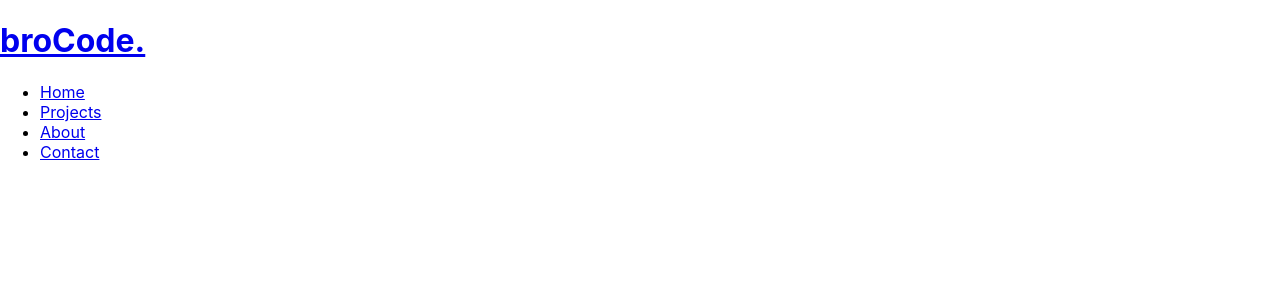
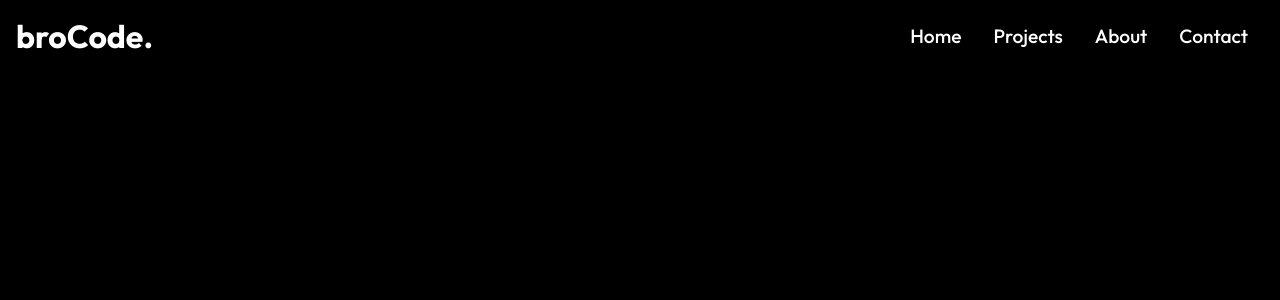
Before and after one commit to BroCodeATeam/BroCode-website, a React (Create React App) app in the folder brocode/: page / in a window 1280 px wide. Shown: the top 300 px of the page. Built offline with nearby package versions, Linux system fonts and the light colour scheme.

Commit message:
Global styles

```diff
--- a/brocode/src/Components/Navbar.css
+++ b/brocode/src/Components/Navbar.css
@@ -0,0 +1,19 @@
+.header {
+  display: flex;
+  justify-content: space-between;
+  align-items: center;
+  padding: 1rem;
+}
+
+.nav-menu {
+  display: flex;
+}
+
+.nav-menu li {
+  padding: 0 1rem;
+}
+
+.nav-menu li a {
+  font-size: 1.2rem;
+  font-weight: 500;
+}
--- a/brocode/src/Components/Navbar.js
+++ b/brocode/src/Components/Navbar.js
@@ -8,7 +8,7 @@
       <Link to='/'>
         <h1>broCode.</h1>
       </Link>
-      <ul>
+      <ul className='nav-menu'>
         <li>
           <Link to='/'>Home</Link>
         </li>
--- a/brocode/src/index.css
+++ b/brocode/src/index.css
@@ -1,13 +1,47 @@
-body {
+@import url("https://fonts.googleapis.com/css2?family=Outfit:wght@100;200;300;400;500;600;700;800;900&display=swap");
+
+* {
+  box-sizing: border-box;
   margin: 0;
-  font-family: -apple-system, BlinkMacSystemFont, 'Segoe UI', 'Roboto', 'Oxygen',
-    'Ubuntu', 'Cantarell', 'Fira Sans', 'Droid Sans', 'Helvetica Neue',
-    sans-serif;
-  -webkit-font-smoothing: antialiased;
-  -moz-osx-font-smoothing: grayscale;
+  padding: 0;
+  font-family: "Outfit", sans-serif;
 }
 
-code {
-  font-family: source-code-pro, Menlo, Monaco, Consolas, 'Courier New',
-    monospace;
+body {
+  background: #000;
 }
+
+h1,
+h4,
+p,
+a {
+  color: #fff;
+  text-decoration: none;
+}
+
+ul {
+  list-style-type: none;
+}
+
+.btn {
+  padding: 12px 32px;
+  font-size: 1rem;
+  text-transform: uppercase;
+  background: rgb(248, 217, 15);
+  color: #222;
+  border: 1px solid #fff;
+  font-weight: 600;
+  cursor: pointer;
+}
+
+.btn-light {
+  /* background: rgba(255, 255, 255, 0.2); */
+  background: transparent;
+  color: #fff;
+}
+
+.btn:hover {
+  background: rgba(255, 255, 255, 0.2);
+  color: #fff;
+  transition: 0.3s;
+}
```
